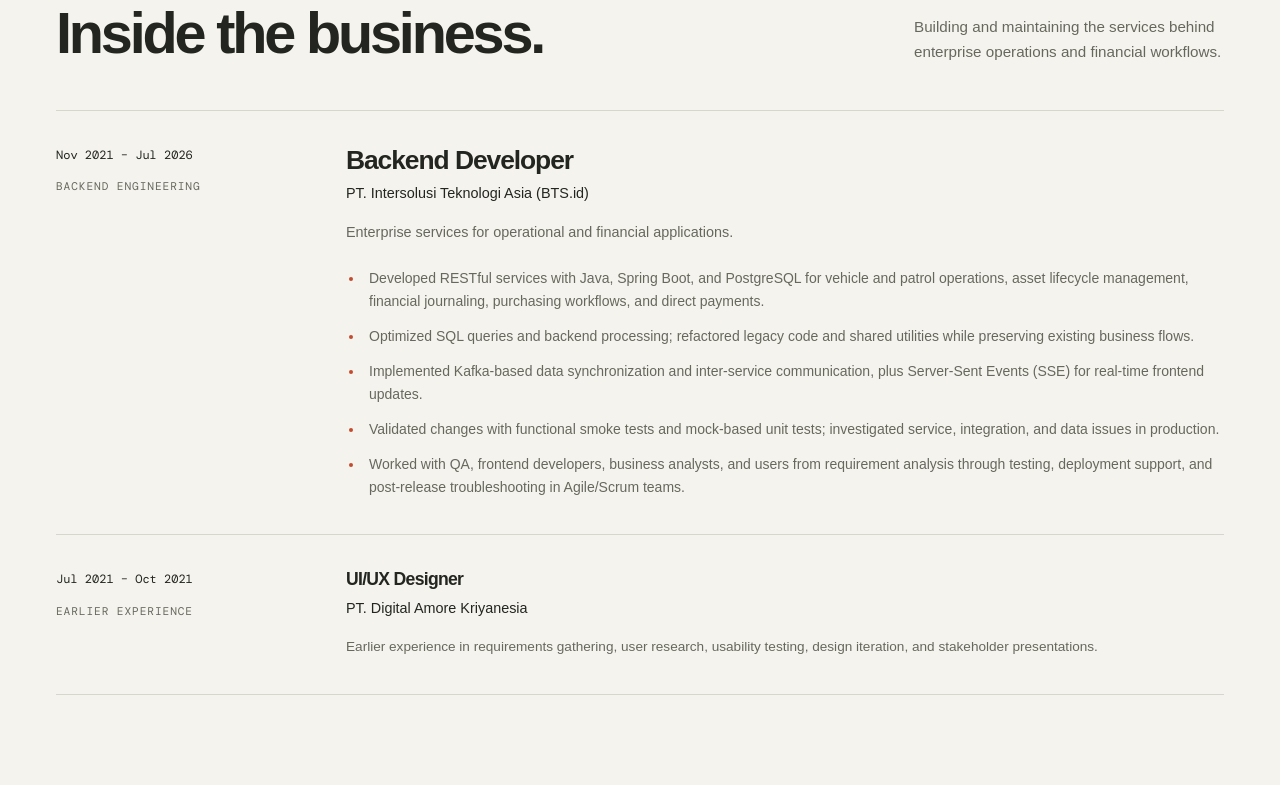
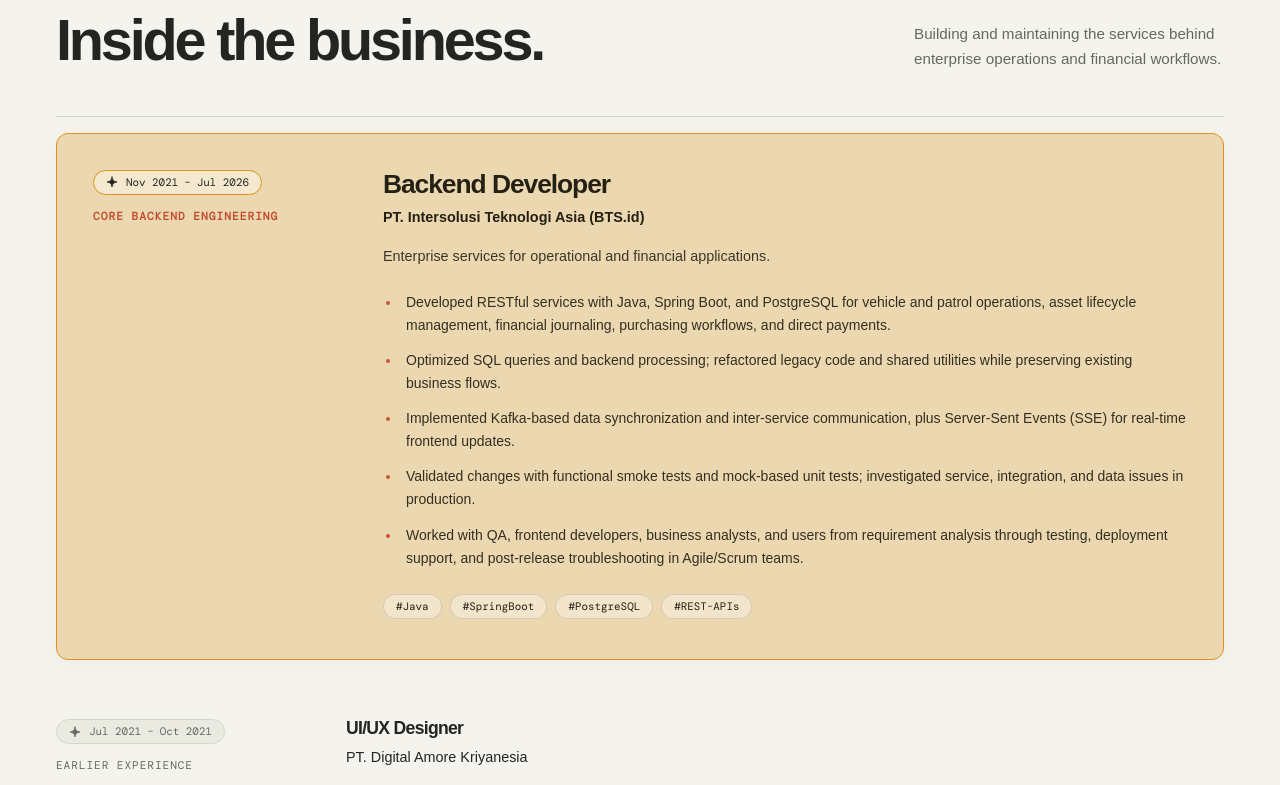
Before and after one commit to undetakerize/portfolio-dz, a Vue app in the folder portfolio/: page / in a window 1280 px wide. Shown: the part 1115-1900 px from the top of the page. Built offline with nearby package versions, Linux system fonts and the light colour scheme.

Commit message:
feat(portfolio): refine editorial design with pill badges, sparkle accents, and highlighted career card

```diff
--- a/portfolio/src/App.vue
+++ b/portfolio/src/App.vue
@@ -30,7 +30,7 @@ async function copyEmail() {
     <section id="home" class="hero shell" aria-labelledby="hero-heading">
       <div class="hero-type-layer" aria-hidden="true"><span>BACKEND</span><span>ENGINEER</span></div>
       <div class="hero-copy" data-reveal>
-        <p class="eyebrow hero-kicker"><span class="accent-line" aria-hidden="true"></span>JAVA / BACKEND ENGINEER</p>
+        <p class="eyebrow hero-kicker"><span class="pill-badge pill-badge-forest hero-kicker-pill"><ActionIcon name="sparkle" :fill="true" class="kicker-sparkle" /> JAVA / BACKEND ENGINEER</span></p>
         <h1 id="hero-heading">Adi<br />Hadiansyah<span class="name-dot">.</span></h1>
         <p class="hero-description">Reliable services.<br /><em>Practical backend solutions.</em></p>
         <p class="hero-intro">{{ profile.summary }}</p>
@@ -38,7 +38,11 @@ async function copyEmail() {
         <div class="hero-resume"><a class="resume-link" href="/cv/Adi_Hadiansyah_Backend_Engineer.pdf" download>Download backend CV <span class="mono">PDF</span><ActionIcon name="download" /></a></div>
       </div>
       <figure class="hero-portrait" data-reveal style="--reveal-delay: 100ms">
-        <div class="portrait-frame"><div class="portrait-image"><img src="/images/adi-9489-optimized.webp" alt="Adi Hadiansyah wearing glasses beside a bicycle at a lakeside park" width="1200" height="1562" fetchpriority="high" /></div><span class="portrait-stamp mono">JAVA / SPRING BOOT<br />BACKEND ENGINEERING</span></div>
+        <div class="portrait-frame">
+          <div class="portrait-image"><img src="/images/adi-9489-optimized.webp" alt="Adi Hadiansyah wearing glasses beside a bicycle at a lakeside park" width="1200" height="1562" fetchpriority="high" /></div>
+          <span class="portrait-badge pill-badge pill-badge-ochre"><ActionIcon name="sparkle" :fill="true" class="badge-sparkle" /> AVAILABLE FOR ROLES</span>
+          <span class="portrait-stamp mono">JAVA / SPRING BOOT<br />BACKEND ENGINEERING</span>
+        </div>
         <figcaption><span class="mono">ADI HADIANSYAH</span><span>{{ profile.location }}</span></figcaption>
       </figure>
       <div class="hero-bottom mono"><span>JAVA · SPRING BOOT · POSTGRESQL · KAFKA</span><a href="#experience">SCROLL TO EXPLORE <ActionIcon name="down" /></a></div>
--- a/portfolio/src/components/ActionIcon.vue
+++ b/portfolio/src/components/ActionIcon.vue
@@ -1,5 +1,8 @@
 <script setup>
-defineProps({ name: { type: String, required: true } })
+defineProps({
+  name: { type: String, required: true },
+  fill: { type: Boolean, default: false }
+})
 
 const paths = {
   external: 'M15 3h6v6m0-6L11 13M10 3H5a2 2 0 0 0-2 2v14a2 2 0 0 0 2 2h14a2 2 0 0 0 2-2v-5',
@@ -8,9 +11,10 @@ const paths = {
   down: 'm6 9 6 6 6-6',
   up: 'm6 15 6-6 6 6',
   details: 'M14 3H6a2 2 0 0 0-2 2v14a2 2 0 0 0 2 2h11a2 2 0 0 0 2-2V8l-5-5Zm0 0v5h5M8 12h7M8 16h7',
+  sparkle: 'M12 2c0 5.5-4.5 10-10 10 5.5 0 10 4.5 10 10 0-5.5 4.5-10 10-10-5.5 0-10-4.5-10-10Z',
 }
 </script>
 
 <template>
-  <svg class="action-icon" width="18" height="18" viewBox="0 0 24 24" fill="none" stroke="currentColor" stroke-width="1.7" stroke-linecap="round" stroke-linejoin="round" aria-hidden="true" focusable="false"><path :d="paths[name]" /></svg>
+  <svg class="action-icon" width="18" height="18" viewBox="0 0 24 24" :fill="fill ? 'currentColor' : 'none'" stroke="currentColor" stroke-width="1.7" stroke-linecap="round" stroke-linejoin="round" aria-hidden="true" focusable="false"><path :d="paths[name]" /></svg>
 </template>
--- a/portfolio/src/components/CareerExperience.vue
+++ b/portfolio/src/components/CareerExperience.vue
@@ -1,5 +1,6 @@
 <script setup>
 import { experience } from '../data/portfolio.js'
+import ActionIcon from './ActionIcon.vue'
 </script>
 
 <template>
@@ -10,9 +11,35 @@ import { experience } from '../data/portfolio.js'
       <p>Building and maintaining the services behind enterprise operations and financial workflows.</p>
     </div>
     <div class="career-list">
-      <article v-for="(job, index) in experience" :key="job.company" class="career-entry" :class="{ 'career-entry-secondary': index > 0 }" data-reveal>
-        <div class="career-meta"><p class="mono career-period"><time :datetime="job.start">{{ job.period.split(' – ')[0] }}</time> – <time :datetime="job.end">{{ job.period.split(' – ')[1] }}</time></p><p class="eyebrow muted">{{ index === 0 ? 'BACKEND ENGINEERING' : 'EARLIER EXPERIENCE' }}</p></div>
-        <div class="career-content"><h3>{{ job.role }}</h3><p class="career-company">{{ job.company }}</p><p class="career-summary">{{ job.summary }}</p><ul v-if="job.highlights" class="career-highlights"><li v-for="highlight in job.highlights" :key="highlight">{{ highlight }}</li></ul></div>
+      <article
+        v-for="(job, index) in experience"
+        :key="job.company"
+        class="career-entry"
+        :class="{ 'career-entry-highlight': index === 0, 'career-entry-secondary': index > 0 }"
+        data-reveal
+      >
+        <div class="career-meta">
+          <p class="mono career-period">
+            <span class="career-period-pill pill-badge" :class="index === 0 ? 'pill-badge-ochre' : 'pill-badge-muted'">
+              <ActionIcon name="sparkle" :fill="true" class="career-sparkle" />
+              <time :datetime="job.start">{{ job.period.split(' – ')[0] }}</time> – <time :datetime="job.end">{{ job.period.split(' – ')[1] }}</time>
+            </span>
+          </p>
+          <p class="eyebrow" :class="index === 0 ? 'career-category-lead' : 'muted'">
+            {{ index === 0 ? 'CORE BACKEND ENGINEERING' : 'EARLIER EXPERIENCE' }}
+          </p>
+        </div>
+        <div class="career-content">
+          <h3>{{ job.role }}</h3>
+          <p class="career-company">{{ job.company }}</p>
+          <p class="career-summary">{{ job.summary }}</p>
+          <ul v-if="job.highlights" class="career-highlights">
+            <li v-for="highlight in job.highlights" :key="highlight">{{ highlight }}</li>
+          </ul>
+          <div v-if="job.tags" class="career-tags">
+            <span v-for="tag in job.tags" :key="tag" class="pill-badge pill-badge-muted">{{ tag }}</span>
+          </div>
+        </div>
       </article>
     </div>
   </section>
--- a/portfolio/src/data/portfolio.js
+++ b/portfolio/src/data/portfolio.js
@@ -24,6 +24,7 @@ export const experience = [
       'Validated changes with functional smoke tests and mock-based unit tests; investigated service, integration, and data issues in production.',
       'Worked with QA, frontend developers, business analysts, and users from requirement analysis through testing, deployment support, and post-release troubleshooting in Agile/Scrum teams.',
     ],
+    tags: ['#Java', '#SpringBoot', '#PostgreSQL', '#REST-APIs'],
   },
   {
     company: 'PT. Digital Amore Kriyanesia',
--- a/portfolio/src/style.css
+++ b/portfolio/src/style.css
@@ -10,8 +10,44 @@
 }
 
 @layer base {
-  :root { --paper: #f5f3ed; --ink: #232520; --muted: #66685e; --accent: #c34b2e; --rule: #d6d7cc; --strong-rule: #bfc1b3; --soft: #eaeae1; --button: #c34b2e; --button-hover: #9f3c24; --button-text: #fff; --font: 'Manrope Variable', sans-serif; --mono: 'DM Mono', monospace; color-scheme: light; }
-  :root[data-theme='dark'] { --paper: #171916; --ink: #f0f0e8; --muted: #b4b8ac; --accent: #f09d80; --rule: #3d4138; --strong-rule: #606755; --soft: #242820; color-scheme: dark; }
+  :root {
+    --paper: #f5f3ed;
+    --ink: #232520;
+    --muted: #66685e;
+    --accent: #c34b2e;
+    --rule: #d6d7cc;
+    --strong-rule: #bfc1b3;
+    --soft: #eaeae1;
+    --button: #c34b2e;
+    --button-hover: #9f3c24;
+    --button-text: #fff;
+    --forest: #24352c;
+    --forest-soft: #2e4338;
+    --ochre: #d9931e;
+    --ochre-soft: #f4e8cf;
+    --ochre-card: #ecd8b0;
+    --ochre-card-ink: #252014;
+    --pill-radius: 9999px;
+    --font: 'Manrope Variable', sans-serif;
+    --mono: 'DM Mono', monospace;
+    color-scheme: light;
+  }
+  :root[data-theme='dark'] {
+    --paper: #171916;
+    --ink: #f0f0e8;
+    --muted: #b4b8ac;
+    --accent: #f09d80;
+    --rule: #3d4138;
+    --strong-rule: #606755;
+    --soft: #242820;
+    --forest: #16221c;
+    --forest-soft: #23342b;
+    --ochre: #e2a236;
+    --ochre-soft: #2d2516;
+    --ochre-card: #2e2617;
+    --ochre-card-ink: #f4edd8;
+    color-scheme: dark;
+  }
   html { scroll-behavior: smooth; scroll-padding-top: 6rem; }
   body { background: var(--paper); color: var(--ink); font: 16px/1.65 var(--font); -webkit-font-smoothing: antialiased; transition: background-color .25s, color .25s; }
   ::selection { background: var(--button); color: var(--button-text); }
@@ -61,6 +97,8 @@
   .hero-type-layer span + span { margin-top: 12px; margin-left: 20px; }
   .site-header .wordmark { gap: 0; }
   .hero-kicker { display: flex; align-items: center; gap: 12px; margin-bottom: 30px; }
+  .hero-kicker-pill { padding: 5px 14px; font-size: .68rem; letter-spacing: .08em; font-weight: 500; }
+  .kicker-sparkle { width: 12px; height: 12px; color: var(--ochre); flex-shrink: 0; }
   .accent-line { width: 27px; height: 2px; background: var(--accent); }
   .hero h1 { font-size: clamp(4.5rem, 7.6vw, 7.3rem); letter-spacing: -.075em; line-height: .99; margin-left: -5px; }
   .hero-description { font-size: clamp(1.25rem, 2vw, 1.8rem); line-height: 1.45; margin-top: 32px; letter-spacing: -.025em; }
@@ -77,12 +115,26 @@
   .portrait-image > img { width: 100%; height: 100%; object-fit: cover; object-position: center 55%; transform: scale(1.03); transform-origin: 50% 55%; transition: transform .75s cubic-bezier(.2,.7,.2,1); }
   .hero-portrait:hover .portrait-image > img { transform: scale(1.07); }
   .portrait-stamp { position: absolute; bottom: 20px; left: -20px; padding: 15px 20px; background: var(--paper); border: 1px solid var(--rule); font-size: .62rem; letter-spacing: .045em; line-height: 1.75; }
+  .portrait-badge { position: absolute; top: 20px; right: -14px; z-index: 2; padding: 5px 12px; font-size: .62rem; letter-spacing: .05em; box-shadow: 0 4px 14px rgb(0 0 0 / .08); }
+  .badge-sparkle { width: 11px; height: 11px; color: var(--ochre); flex-shrink: 0; }
+  :root[data-theme='dark'] .hero-kicker-pill { border-color: var(--forest-soft); box-shadow: 0 2px 8px rgb(0 0 0 / .2); }
+  :root[data-theme='dark'] .portrait-badge { box-shadow: 0 4px 14px rgb(0 0 0 / .35); }
   .hero-portrait figcaption { display: flex; justify-content: space-between; gap: 12px; margin-top: 17px; align-items: center; font-size: .7rem; color: var(--muted); }
   .hero-portrait figcaption .mono { color: var(--ink); font-size: .6rem; }
   .hero-bottom { grid-column: 1 / -1; display: flex; justify-content: space-between; align-items: center; gap: 20px; border-bottom: 1px solid var(--rule); margin-top: 28px; padding-block: 20px 26px; font-size: .62rem; letter-spacing: .06em; color: var(--muted); }
   .hero-bottom a { color: var(--ink); display: inline-flex; align-items: center; gap: 12px; }
   .career-list { border-top: 1px solid var(--rule); }
   .career-entry { display: grid; grid-template-columns: 240px minmax(0, 1fr); gap: 50px; padding-block: 35px; border-bottom: 1px solid var(--rule); }
+  .career-entry-highlight { background: var(--ochre-card); color: var(--ochre-card-ink); border: 1px solid var(--ochre); border-radius: 12px; padding: 36px 36px 40px; margin-block: 16px 24px; box-shadow: 0 4px 20px rgb(0 0 0 / .03); }
+  .career-entry-highlight .career-company { color: var(--ochre-card-ink); font-weight: 600; }
+  .career-entry-highlight .career-summary { color: var(--ochre-card-ink); opacity: .88; }
+  .career-entry-highlight .career-highlights { color: var(--ochre-card-ink); opacity: .92; }
+  .career-entry-highlight .career-highlights li::marker { color: var(--accent); }
+  .career-category-lead { color: var(--accent); font-weight: 600; letter-spacing: .09em; }
+  .career-tags { display: flex; flex-wrap: wrap; gap: 8px; margin-top: 24px; }
+  .career-entry-highlight .career-tags .pill-badge { background: rgb(255 255 255 / .35); border-color: rgb(0 0 0 / .12); color: var(--ochre-card-ink); }
+  :root[data-theme='dark'] .career-entry-highlight .career-tags .pill-badge { background: rgb(0 0 0 / .25); border-color: rgb(255 255 255 / .12); color: var(--ochre-card-ink); }
+  .career-sparkle { width: 12px; height: 12px; margin-right: 2px; }
   .career-period { font-size: .75rem; margin-bottom: 12px; }
   .career-content h3 { font-size: 1.65rem; letter-spacing: -.04em; }
   .career-company { margin-top: 8px; font-size: .9rem; }
@@ -101,13 +153,14 @@
   .stack-heading h2 { font-size: clamp(1.7rem, 3vw, 2.4rem); margin-top: 15px; letter-spacing: -.045em; }
   .stack-layout { display: grid; grid-template-columns: minmax(0, 2fr) minmax(0, 1fr); gap: 48px; margin-top: 30px; }
   .stack-group > h3 { border-bottom: 1px solid var(--rule); padding-bottom: 12px; font-weight: 400; }
-  .stack-items { display: grid; grid-template-columns: repeat(auto-fit, minmax(120px, 1fr)); gap: 12px; list-style: none; margin: 18px 0 0; padding: 0; }
-  .stack-item { display: flex; align-items: center; gap: 10px; min-width: 0; min-height: 44px; font-size: .72rem; line-height: 1.4; }
+  .stack-items { display: grid; grid-template-columns: repeat(auto-fill, minmax(130px, 1fr)); gap: 12px; list-style: none; margin: 18px 0 0; padding: 0; }
+  .stack-item { display: flex; align-items: center; gap: 12px; padding: 10px 14px; background: var(--soft); border: 1px solid var(--rule); border-radius: 8px; min-width: 0; min-height: 48px; font-size: .72rem; line-height: 1.35; font-family: var(--mono); transition: transform .2s cubic-bezier(.2,.7,.2,1), border-color .2s, background-color .2s; }
   .stack-item > span:last-child { overflow-wrap: anywhere; }
-  .stack-icon { display: grid; place-items: center; flex: 0 0 32px; width: 32px; height: 32px; transition: transform .2s; }
-  .stack-icon img { width: 28px; height: 28px; object-fit: contain; }
+  .stack-icon { display: grid; place-items: center; flex: 0 0 28px; width: 28px; height: 28px; transition: transform .2s; }
+  .stack-icon img { width: 26px; height: 26px; object-fit: contain; }
   :root[data-theme='dark'] .stack-icon .icon-monochrome { filter: brightness(0) invert(1); }
-  .stack-item:hover .stack-icon { transform: translateY(-2px); }
+  .stack-item:hover { transform: translateY(-2px); border-color: var(--ochre); background: var(--paper); }
+  .stack-item:hover .stack-icon { transform: scale(1.08); }
   .work-section { padding-block: 45px; }
   .design-archive { border-block: 1px solid var(--rule); }
   .archive-summary { display: grid; grid-template-columns: minmax(0, 1fr) auto; width: 100%; align-items: center; gap: 25px; padding: 27px 0; text-align: left; border: 0; background: transparent; }
@@ -179,6 +232,16 @@
   .dialog-content h3 { margin-top: 28px; font-size: 1rem; }
   .dialog-links { display: flex; flex-wrap: wrap; gap: 18px 30px; margin-top: 30px; }
   .dialog-links a { display: inline-flex; align-items: center; gap: 9px; color: var(--accent); font-size: .8rem; text-decoration: underline; text-underline-offset: 5px; padding-block: 10px; }
+
+  /* Editorial Pill Badges & Sparkle Utilities */
+  .pill-badge { display: inline-flex; align-items: center; gap: 6px; padding: 4px 12px; border-radius: var(--pill-radius); font-family: var(--mono); font-size: .68rem; line-height: 1.4; border: 1px solid var(--rule); background: transparent; color: var(--ink); white-space: nowrap; transition: background-color .2s, border-color .2s, color .2s, transform .2s; }
+  .pill-badge-ochre { background: var(--ochre-soft); border-color: var(--ochre); color: var(--ink); font-weight: 500; }
+  .pill-badge-forest { background: var(--forest); border-color: var(--forest); color: #f5f3ed; }
+  .pill-badge-accent { background: transparent; border-color: var(--accent); color: var(--accent); }
+  .pill-badge-muted { background: var(--soft); border-color: var(--rule); color: var(--muted); }
+  .pill-badge:hover { transform: translateY(-1px); }
+  .sparkle-icon { display: inline-flex; align-items: center; justify-content: center; color: var(--ochre); flex-shrink: 0; }
+
   .site-header, .about-section, .portrait-stamp, .project-dialog { transition: background-color .25s, border-color .25s, color .25s; }
   [data-reveal] { opacity: 1; transform: translateY(0); transition: opacity .65s cubic-bezier(.2,.7,.2,1), transform .65s cubic-bezier(.2,.7,.2,1); transition-delay: var(--reveal-delay, 0ms); }
   [data-reveal].reveal-pending { opacity: 0; transform: translateY(24px); transition: none; }
@@ -227,6 +290,7 @@
     .hero-type-layer span + span { margin-left: 10px; }
     .hero h1 { font-size: clamp(3.3rem, 11.5vw, 5.2rem); margin-left: -3px; }
     .hero-kicker { margin-bottom: 25px; font-size: .62rem; }
+    .hero-kicker-pill { font-size: .64rem; padding: 4px 11px; }
     .hero-description { margin-top: 25px; font-size: 1.4rem; }
     .hero-intro { max-width: 370px; }
     .hero-actions { gap: 14px 24px; }
@@ -234,6 +298,8 @@
     .portrait-frame { aspect-ratio: 4 / 3.8; }
     .portrait-frame img { object-position: center 55%; }
     .portrait-stamp { bottom: 16px; left: -16px; }
+    .portrait-badge { top: 14px; right: -8px; font-size: .58rem; padding: 4px 10px; }
+    .badge-sparkle { width: 10px; height: 10px; }
     .hero-portrait figcaption { flex-direction: row; align-items: center; }
     .hero-bottom { margin-top: 0; padding-bottom: 23px; font-size: .53rem; align-items: start; }
     .hero-bottom span:first-child { max-width: 130px; }
@@ -252,6 +318,7 @@
     .project-title { flex-wrap: wrap; gap: 8px 18px; }
     .about-layout { grid-template-columns: 1fr; gap: 32px; }
     .career-entry { grid-template-columns: 1fr; gap: 20px; padding-block: 28px; }
+    .career-entry-highlight { padding: 26px 20px 28px; margin-block: 10px 18px; border-radius: 10px; }
     .career-meta { display: flex; flex-wrap: wrap; align-items: center; gap: 10px 20px; }
     .career-period { margin-bottom: 0; }
     .career-content h3 { font-size: 1.4rem; }
@@ -280,6 +347,10 @@
   @media (max-width: 380px) {
     .shell { width: calc(100% - 32px); }
     .hero h1 { font-size: clamp(2.85rem, 12vw, 3.3rem); }
+    .hero-kicker-pill { font-size: .6rem; padding: 4px 9px; }
+    .kicker-sparkle { width: 10px; height: 10px; }
+    .portrait-badge { top: 10px; right: 8px; font-size: .54rem; padding: 3px 8px; }
+    .badge-sparkle { width: 9px; height: 9px; }
     .button-primary { gap: 18px; padding-inline: 18px; }
   }
   @media (prefers-reduced-motion: reduce) {
```
